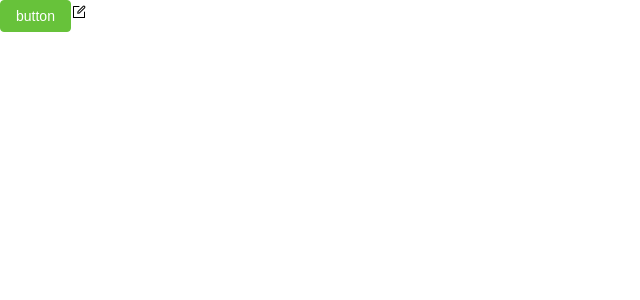
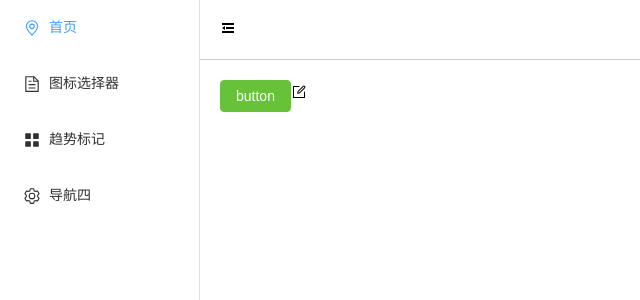
Before and after one commit to shiojiang/j3-components, a Vue app: page / in a window 1280 px wide. Shown: the top 300 px of the page, without its empty margins (0-640 px from the left). Built offline with nearby package versions, Linux system fonts and the light colour scheme.

Commit message:
封装伸缩菜单

```diff
--- a/src/App.vue
+++ b/src/App.vue
@@ -14,9 +14,18 @@
   margin: 0;
   padding: 0;
 }
+// svg默认大小
 svg {
-    width: 1em;
-    height: 1em;
-  }
+  width: 1em;
+  height: 1em;
+}
+// 导航菜单栏高度100%
+html,
+body,
+#app,
+.el-container,
+.el-menu {
+  height: 100%;
+}
 
 </style>
--- /dev/null
+++ b/src/components/container/src/index.vue
@@ -0,0 +1,37 @@
+<template>
+  <el-container>
+    <!-- 侧边栏 -->
+      <el-aside width="auto">
+      <!-- 导航菜单 -->
+        <NavSide :collapse="isCollapse"></NavSide>
+      </el-aside>
+
+      <el-container>
+      <!-- 头部 -->
+        <el-header>
+          <NavHeader v-model:collapse="isCollapse"></NavHeader>
+        </el-header>
+
+        <!-- 主体 -->
+        <el-main>
+          <router-view></router-view>
+        </el-main>
+      </el-container>
+    </el-container>
+</template>
+
+<script lang="ts" setup>
+import { ref } from 'vue'
+import NavSide from './nav-side/index.vue'
+import NavHeader from './nav-header/index.vue'
+let isCollapse = ref(false)
+
+
+</script>
+
+<style lang="scss" scoped>
+  .el-header {
+    padding: 0;
+    border-bottom: 1px solid #ccc;
+  }
+</style>
--- /dev/null
+++ b/src/components/container/src/nav-header/index.vue
@@ -0,0 +1,30 @@
+<template>
+  <div class="header">
+    <span @click="toggleCollapse">
+      <el-icon-expand v-if="collapse"></el-icon-expand>
+      <el-icon-fold v-else></el-icon-fold>
+    </span>
+  </div>
+</template>
+
+<script lang="ts" setup>
+import { ref } from "vue"
+let props = defineProps<{
+  collapse: boolean,
+}>()
+let emits = defineEmits(['update:collapse'])
+let toggleCollapse = () => {
+  console.log('a');
+
+  emits('update:collapse', !props.collapse)
+}
+</script>
+
+<style lang="scss" scoped>
+.header {
+  height: 60px;
+  display: flex;
+  align-items: center;
+  padding: 0 20px;
+}
+</style>
--- /dev/null
+++ b/src/components/container/src/nav-side/index.vue
@@ -0,0 +1,47 @@
+<template>
+  <el-menu
+    default-active="1"
+    class="el-menu-vertical-demo"
+    :collapse="collapse">
+    <el-menu-item index="1">
+      <!-- 不能使用类名图标？ -->
+      <!-- <i class="el-icon-menu"></i> -->
+      <el-icon><Location /></el-icon>
+      <span>首页</span>
+    </el-menu-item>
+    <el-menu-item index="2">
+      <el-icon><Document /></el-icon>
+      <span>图标选择器</span>
+    </el-menu-item>
+    <el-menu-item index="3">
+      <el-icon><Menu /></el-icon>
+      <span>趋势标记</span>
+    </el-menu-item>
+    <el-menu-item index="4">
+      <el-icon><Setting /></el-icon>
+      <span>导航四</span>
+    </el-menu-item>
+  </el-menu>
+</template>
+
+<script lang="ts" setup>
+import {
+  Location,
+  Document,
+  Menu,
+  Setting,
+} from '@element-plus/icons-vue'
+import { ref } from 'vue'
+
+let props = defineProps<{
+  collapse: boolean,
+}>()
+
+</script>
+
+<style lang="scss" scoped>
+  .el-menu-vertical-demo:not(.el-menu--collapse) {
+    width: 200px;
+    min-height: 400px;
+}
+</style>
```
Also changed, not shown: src/components/HelloWorld.vue (deleted, +0 -52 lines), src/router/index.ts (+12 -1 lines).
